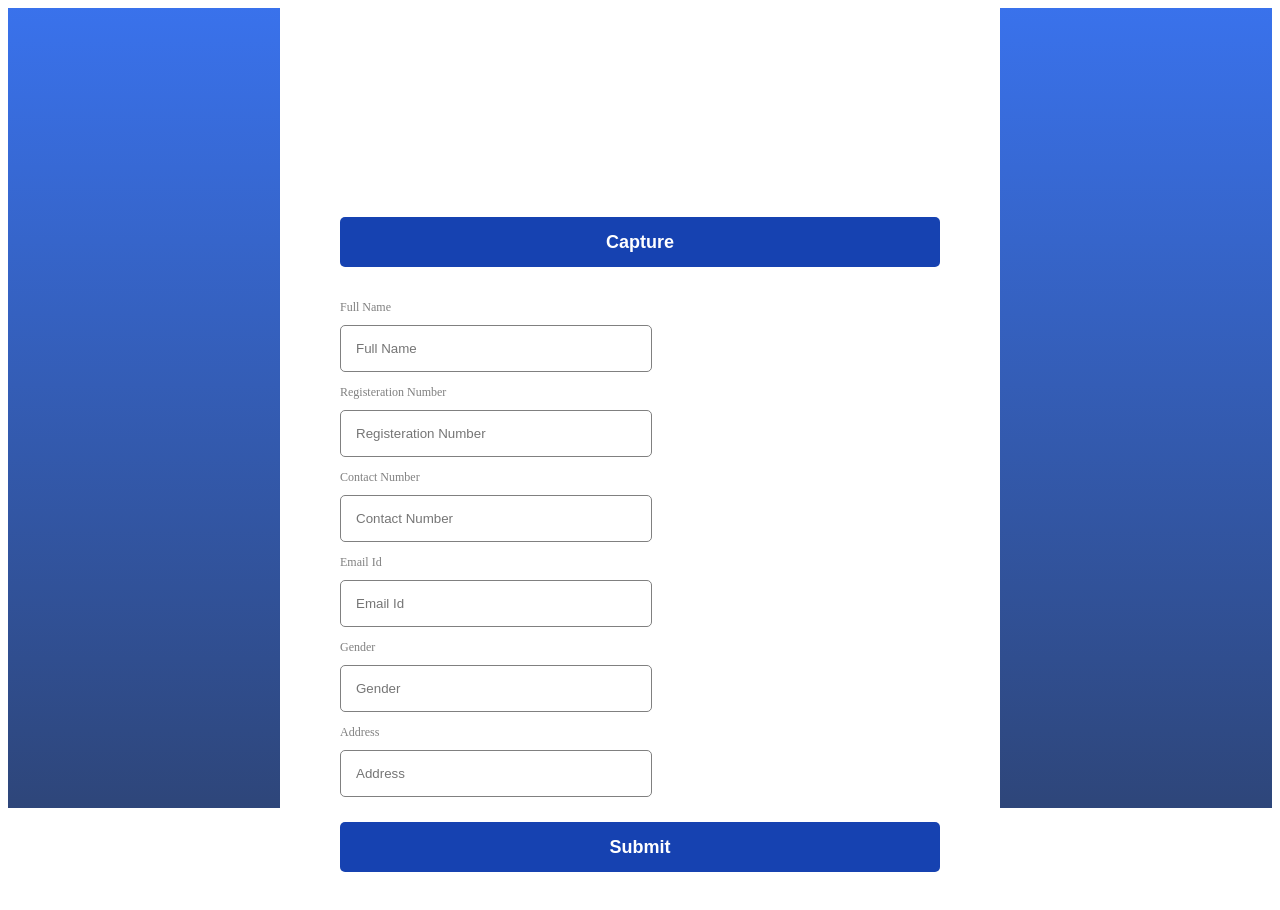
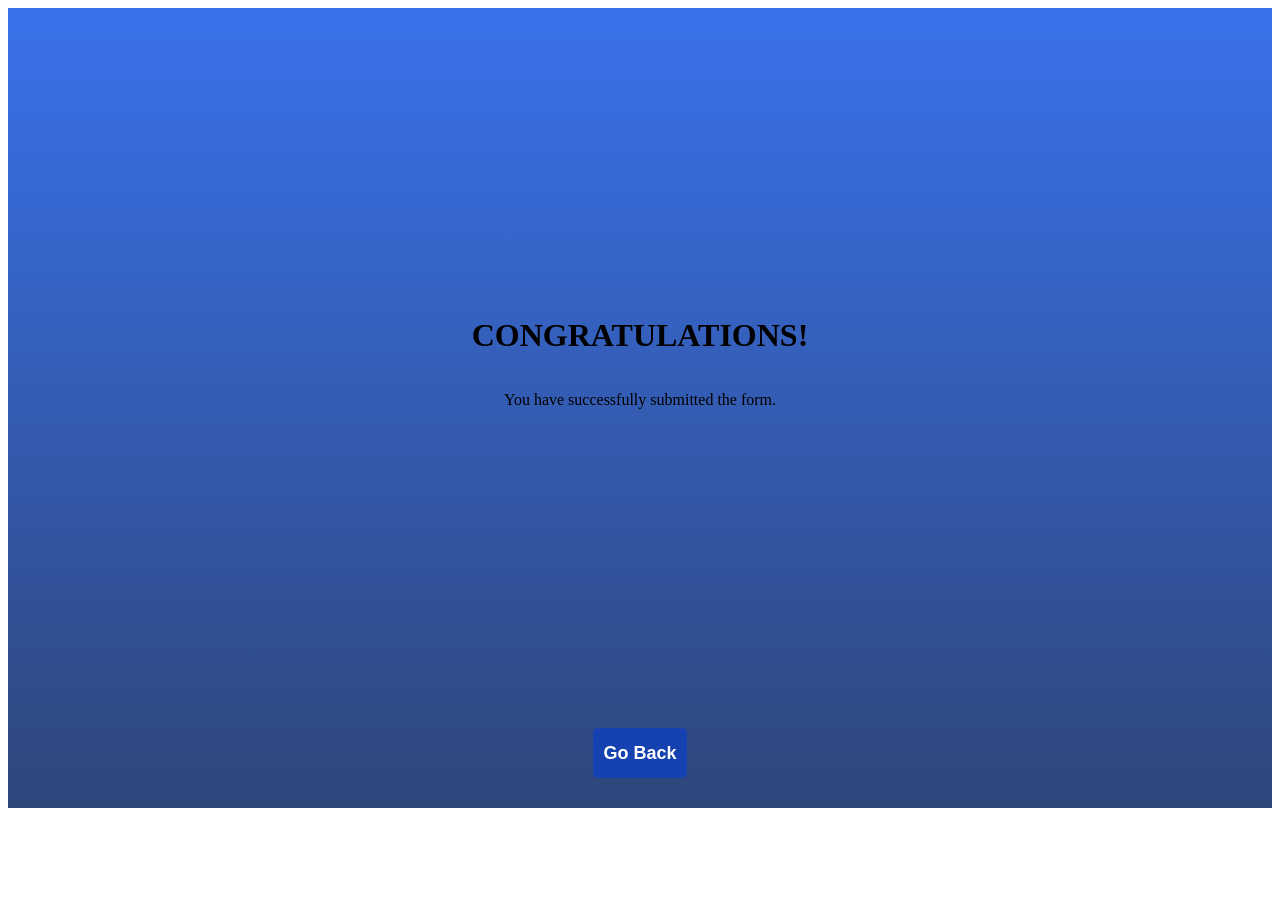
Before and after one commit to MehakK1311/react-form, a React (Create React App) app: page /submit in a window 1280 px wide. After the commit the page ends 816 px from the top, so only its background shows below. Built offline with nearby package versions, Linux system fonts and the light colour scheme; no server answers.

Commit message:
feat: adding image in Congratulations page from Local Storage

```diff
--- a/src/App.jsx
+++ b/src/App.jsx
@@ -1,10 +1,17 @@
 import Form from "./components/Form/Form";
-import "./app.css"
+import "./app.css";
+import { BrowserRouter, Route, Routes } from "react-router-dom";
+import Congrats from "./components/Congrats/Congrats";
 
 function App() {
   return (
     <div className="app">
-      <Form />
+      <BrowserRouter>
+        <Routes>
+          <Route path="/" element={<Form />}/>
+          <Route path="/submit" element={<Congrats/>}/>
+        </Routes>
+      </BrowserRouter>
     </div>
   );
 }
--- a/src/components/Congrats/Congrats.jsx
+++ b/src/components/Congrats/Congrats.jsx
@@ -16,6 +16,7 @@
         <div className="button">
             <button>Go Back</button>
         </div>
+        <img  src={image}/>
     </div>
   )
 }
--- a/src/components/Congrats/congrats.css
+++ b/src/components/Congrats/congrats.css
@@ -1,4 +1,4 @@
-body {
+body{
     --msg-color: #000;
 }
 .msg {
```
Lines whose indentation alone changed are shown as unchanged.
